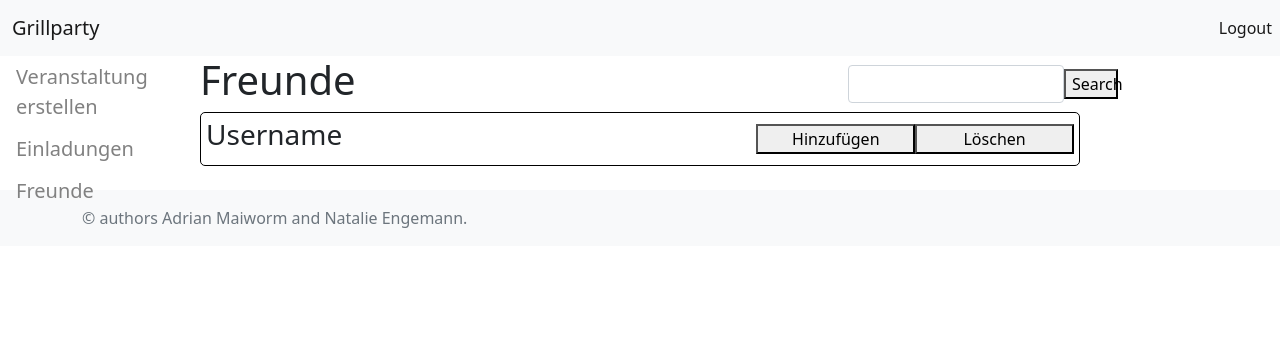
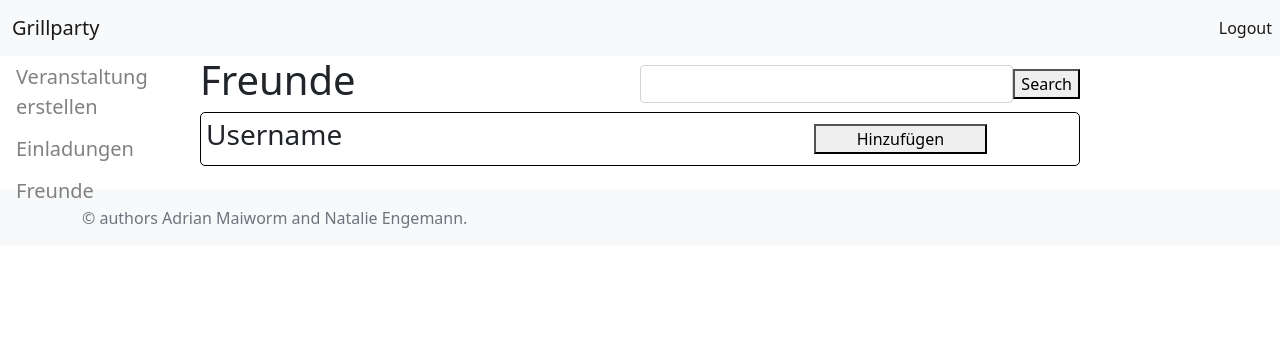
Before and after one commit to Addi500/grillparty, a Flask app: page /friends in a window 1280 px wide. Shown: the top 356 px of the page. Run offline with Flask 2, Linux system fonts and the light colour scheme.

Commit message:
Search Button repariert

```diff
--- a/main.py
+++ b/main.py
@@ -123,7 +123,7 @@ def dashbard():
 def friends():
     form = Friends()
     if form.validate_on_submit():
-
+        print("Hierbinich")
         session._get_current_object.__name__
         session["user"] = form.user.data
 
--- a/static/css/dashboard.css
+++ b/static/css/dashboard.css
@@ -1,10 +1,12 @@
+/* sidenav -> Navigation auf linker Seite für Veranstaltung erstellen, Einladungen & Freunde */
+
 .sidenav {
     height:auto;
     width: 200px;
     left: 0;
-    position: fixed; /* Fixed Sidebar (stay in place on scroll) */
+    position: fixed; /* Fixed Sidebar (fixiert trotz Scrollen */
     padding-bottom: 0;
-    z-index: 1; /* Stay on top */
+    z-index: 1; /* bleibe oben */
 }
 
 .sidenav a {
@@ -20,31 +22,55 @@
     color: #f1f1f1;
   }
 
+  @media screen and (max-height: 450px) {
+    .sidenav {padding-top: 15px;}
+    .sidenav a {font-size: 18px;}
+  }
+
   .main {
-    margin-left: 200px;
-
+    margin-left: 200px; /* neben Sidenav (Dashboard)*/
   }
 
   .container-1 {
-    margin-left: 200px;
+    margin-left: 200px; /* neben der Sidenav (Freunde, Veranstaltung & Einladungen) */
   }
 
+  /* Formular zum Ertellen der Veranstaltung*/
+  .Formevent{
+    border: 1px solid black;
+    border-radius: 5px;
+    padding: 15px;
+    margin-right: 200px;
+  }
+  .datetime {
+    display:flex;
+    align-items: center;
+  }
+  .date {
+    width: 50%
+  }
+  .time {
+    width: 50%
+  }
+
+  /* Suchleiste auf Freunde-Seite */
   .Search {
       display:flex;
       align-items: center;
     }
 
   .Search form {
-    width:20%
-  }
-  .Search button {
-    width:5%
-  }
-  .Search h1 {
-    width: 60%
+    width:50%;
+    display:flex;
+    align-items: center;
+    margin-right: 200px;
   }
 
+  .Search h1 {
+    width: 50%;
+  }
 
+  /* Layout für Suchergebnisse*/
   .Friend {
     margin-left: 200px;
     border: 1px solid black ;
@@ -67,11 +93,3 @@
   .Einladungen {
     margin-left: 200px;
   }
-
-
-
-
-  @media screen and (max-height: 450px) {
-    .sidenav {padding-top: 15px;}
-    .sidenav a {font-size: 18px;}
-  }
--- a/templates/friends.html
+++ b/templates/friends.html
@@ -6,23 +6,21 @@
 <div class="Search">
 <h1 > Freunde</h1>
 
-<form method="POST">
+<form method="POST" class = "form">
     {{ form.hidden_tag() }}
-
-
     {{ form.user(class="form-control") }}
-
+    <button class = "test" type="submit">Search</button>
 
 </form>
-<button type="submit">Search</button>
+
 </div>
-
 </div>
 
 <div class = "Friend">
     <h3>Username</h3>
     <button>Hinzufügen</button>
-    <button>Löschen</button>
+
 </div>
 </div>
+
 {% endblock %}
```
Also changed, not shown: templates/newevent.html (+8 -1 lines).
